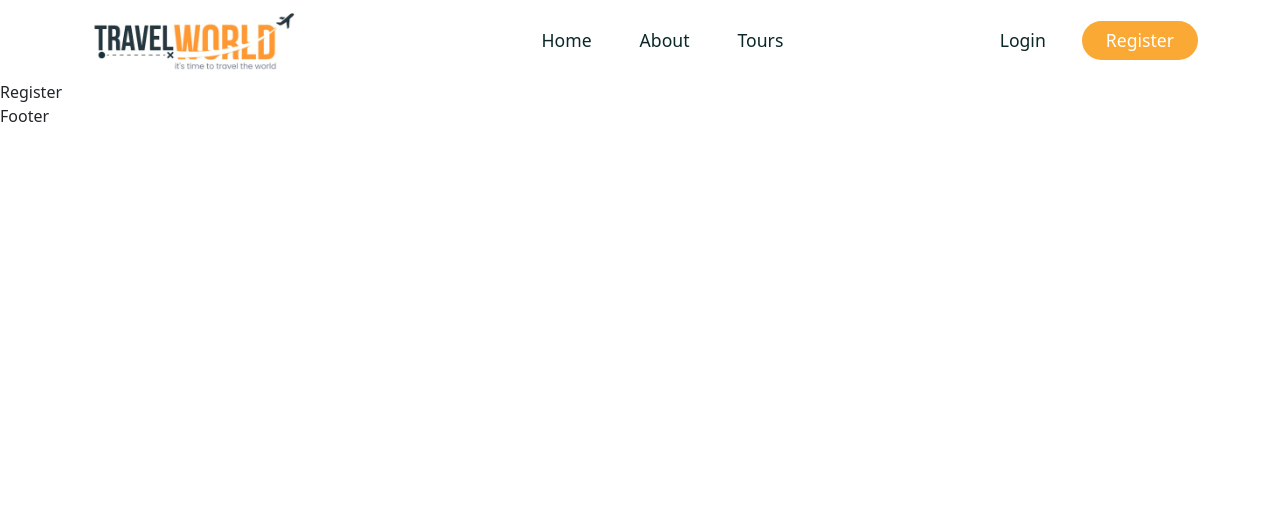
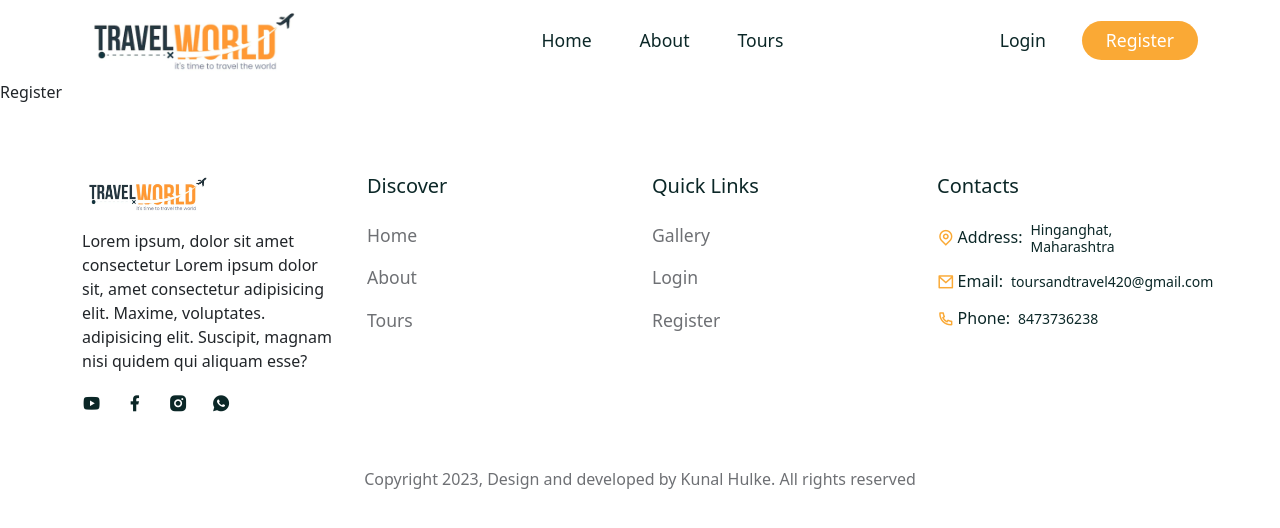
Before and after one commit to krh1102002/TandTwebsite, a React (Create React App) app in the folder frontend/: page /register in a window 1280 px wide. Shown: the top 528 px of the page. Built offline with nearby package versions, Linux system fonts and the light colour scheme; a web font is replaced by a local one.

Commit message:
adding footer

```diff
--- a/frontend/src/Pages/Home.jsx
+++ b/frontend/src/Pages/Home.jsx
@@ -14,6 +14,7 @@ import ScrollTrigger from "react-scroll-trigger";
 import experienceImg from ".././assets/images/experience.png";
 import MasonaryImgGallery from "../components/Image-gallery/masonaryImgGallery";
 import Testimonials from "../components/Testimonials/Testimonials";
+import Newsletter from "../shared/Newsletter";
 const Home = () => {
   const [counterOn, serCounterOn] = useState(false);
   return (
@@ -135,7 +136,7 @@ const Home = () => {
                   <div className="counter__box">
                     <span>
                       {counterOn && (
-                        <CountUp start={0} end={15} delay={0} duration={4} />
+                        <CountUp start={0} end={15} delay={0} duration={3} />
                       )}
                     </span>
                     <h6>Years Experience</h6>
@@ -186,6 +187,10 @@ const Home = () => {
         </Row>
       </Container>
     </section>
+
+
+          {/* newsletter constraints  */}
+    <Newsletter/>
     </>
   );
 };
--- /dev/null
+++ b/frontend/src/components/Footer/Footer.css
@@ -0,0 +1,43 @@
+.footer{
+    padding-top: 70px !important;
+    padding-bottom: 30px !important;
+}
+.footer .logo img{
+    width: 50% !important;
+    margin-bottom: 1rem !important;
+}
+.footer .logo p{
+    color: var(--text-color);
+}
+.social__links span a{
+    text-decoration: none !important;
+    color: var(--heading-color) !important;
+    font-size: 1.2rem !important;
+}
+.footer__link-title{
+    color: var(--heading-color)!important;
+    margin-bottom: 1rem !important;
+}
+.footer__quick-links li a{
+  text-decoration: none !important;
+  color: var(--text-color) !important;
+  font-size: 1.1rem !important;
+
+
+}
+.footer__quick-links h6 span i{
+    color:var(--secondary-color) !important;
+    font-size: 1.1rem !important;
+    padding-right: 3px;
+
+}
+.footer__quick-links h6 span{
+    display: flex;
+}
+.copyright{
+    color: var(--text-color);
+    font-size: 1rem;
+}
+.footer__quick-links h6 p{
+    font-size: 14px !important;
+}
--- a/frontend/src/components/Footer/Footer.jsx
+++ b/frontend/src/components/Footer/Footer.jsx
@@ -1,11 +1,137 @@
-import React from 'react';
+import React from "react";
+import { Container, Row, Col, ListGroup, ListGroupItem } from "reactstrap";
+import { Link } from "react-router-dom";
+import logo from "../../assets/images/logo.png";
+import './Footer.css'
+const quick__links = [
+  {
+    path: "/home",
+    display: "Home",
+  },
+  {
+    path: "/about",
+    display: "About",
+  },
+  {
+    path: "/tours",
+    display: "Tours",
+  },
+];
+const quick__links2 = [
+  {
+    path: "/gallery",
+    display: "Gallery",
+  },
+  {
+    path: "/login",
+    display: "Login",
+  },
+  {
+    path: "/register",
+    display: "Register",
+  },
+];
+const Footer = () => {
+    const year=new Date().getFullYear()
+  return (
+    <footer classname="footer" style={{paddingTop:"70px",paddingBottom:"30px" }}>
+      <Container>
+        <Row>
+          <Col lg="3">
+            <div className="logo">
+              <img src={logo} style={{width:"50%",marginBottom:"1rem"}} alt="logo img" />
+              <p >
+                Lorem ipsum, dolor sit amet consectetur Lorem ipsum dolor sit,
+                amet consectetur adipisicing elit. Maxime, voluptates.
+                adipisicing elit. Suscipit, magnam nisi quidem qui aliquam esse?
+              </p>
+              <div className="social__links d-flex gap-4 align-items-center">
+                <span>
+                  <Link to="#">
+                    <i className="ri-youtube-fill"></i>
+                  </Link>
+                </span>
+                <span>
+                  <Link to="#">
+                    <i className="ri-facebook-fill"></i>
+                  </Link>
+                </span>
+                <span>
+                  <Link to="#">
+                    <i
+                      className="ri-instagram-fill"
+                      style={{ color: "&#xEE65;" }}
+                    ></i>
+                  </Link>
+                </span>
+                <span>
+                  <Link to="#">
+                    <i className="ri-whatsapp-fill"></i>
+                  </Link>
+                </span>
+              </div>
+            </div>
+          </Col>
+          <Col lg="3">
+            <h5 className="footer__link-title">Discover</h5>
+            <ListGroup className="footer__quick-links">
+              {quick__links.map((item,index) => (
+                <ListGroupItem key={index} className="px-0 border-0">
+                  <Link to={item.path}>{item.display}</Link>
+                </ListGroupItem>
+              ))}
+            </ListGroup>
+          </Col>
+          <Col lg="3">
+            <h5 className="footer__link-title">Quick Links</h5>
+            <ListGroup className="footer__quick-links">
+              {quick__links2.map((item,index) => (
+                <ListGroupItem key={index} className="px-0 border-0">
+                  <Link to={item.path}>{item.display}</Link>
+                </ListGroupItem>
+              ))}
+            </ListGroup>
+          </Col>
+          <Col lg="3">
+            <h5 className="footer__link-title">Contacts</h5>
+            <ListGroup className="footer__quick-links">
+              <ListGroupItem className="px-0 border-0 d-flex align-items-center gap-3 ">
+                <h6 className="mb-0 d-flex align-items-center gap-2">
+                  <span>
+                    <i class="ri-map-pin-line"></i>
+                    Address:
+                  </span>
+                  <p className="mb-0">Hinganghat, Maharashtra</p>
+                </h6>
+              </ListGroupItem>
+              <ListGroupItem className="px-0 border-0 d-flex align-items-center gap-3 ">
+                <h6 className="mb-0 d-flex align-items-center gap-2">
+                  <span>
+                    <i class="ri-mail-line"></i>
+                    Email:
+                  </span>
+                  <p className="mb-0">toursandtravel420@gmail.com</p>
+                </h6>
+              </ListGroupItem>
+              <ListGroupItem className="px-0 border-0 d-flex align-items-center gap-3 ">
+                <h6 className="mb-0 d-flex align-items-center gap-2">
+                  <span>
+                  <i class="ri-phone-line"></i>
+                    Phone:
+                  </span>
+                  <p className="mb-0">8473736238</p>
+                </h6>
+              </ListGroupItem>
 
-const Footer = () => {
-    return (
-        <div>
-            Footer
-        </div>
-    );
+            </ListGroup>
+          </Col>
+          <Col lg="12" className="text-center pt-5">
+            <p className="copyright">Copyright {year}, Design and developed by Kunal Hulke. All rights reserved</p>
+          </Col>
+        </Row>
+      </Container>
+    </footer>
+  );
 };
 
 export default Footer;
--- a/frontend/src/components/Header/Header.css
+++ b/frontend/src/components/Header/Header.css
@@ -28,7 +28,7 @@
     color: var(--heading-color);
     display: none;
 }
-.sticky_header{
+.sticky__header{
     width: 100%;
     height: 80px;
     line-height: 80px;
--- a/frontend/src/components/Header/Header.jsx
+++ b/frontend/src/components/Header/Header.jsx
@@ -1,4 +1,4 @@
-import React from "react";
+import React,{useRef,useEffect} from "react";
 import { NavLink, Link } from "react-router-dom";
 import { Container, Row, Button } from "reactstrap";
 import logo from '../../assets/images/logo.png'
@@ -18,8 +18,22 @@ const nav_links = [
   },
 ];
 const Header = () => {
+  const headerRef=useRef(null)
+  const stickyHeaerFunc=()=>{
+    window.addEventListener('scroll',()=>{
+      if(document.body.scrollTop>80 || document.documentElement.scrollTop>80){
+        headerRef.current.classList.add('sticky__header')
+      }else{
+        headerRef.current.classList.remove('sticky__header')
+      }
+    })
+  }
+  useEffect(()=>{
+    stickyHeaerFunc()
+    return window.removeEventListener('scroll',stickyHeaerFunc)
+  })
   return (
-    <header className="header">
+    <header className="header" ref={headerRef}>
       <Container>
         <Row>
           <div className="nav_wrapper d-flex align-items-center justify-content-between">
--- /dev/null
+++ b/frontend/src/shared/Newsletter.css
@@ -0,0 +1,43 @@
+.newsletter{
+    background:#cae5f4;
+    padding: 0;
+    margin-top: 3rem;
+}
+.newsletter__img{
+    width: 100%;
+}
+.newsletter__content{
+    padding: 50px 0;
+}
+.newsletter__content h2{
+    font-size: 2.5rem;
+    margin-bottom: 2rem;
+}
+.newsletter__input{
+    display: flex;
+    align-items: center;
+    justify-content: space-between;
+    background: #fff;
+    padding: 0.5rem;
+    margin-bottom: 2rem;
+    border-radius: 5px;
+}
+.newsletter__input input{
+    border: none;
+    font-size: 1rem;
+    color: var(--heading-color);
+}
+.newsletter__input input:focus{
+    outline: none;
+}
+.newsletter__btn{
+    padding: 0.5rem 1.5rem!important;
+    background: var(--secondary-color) !important;
+    font-size: 1.1rem !important;
+    color: #fff !important;
+}
+.newsletter p{
+    font-size: 1.1rem !important;
+    color: var(--heading-color) !important;
+
+}
--- /dev/null
+++ b/frontend/src/shared/Newsletter.jsx
@@ -0,0 +1,37 @@
+import React from "react";
+import "./Newsletter.css";
+import { Container, Row, Col } from "reactstrap";
+import maletourist from ".././assets/images/male-tourist.png";
+const Newsletter = () => {
+  return (
+    <section className="newsletter">
+      <Container>
+        <Row>
+          <Col lg="6">
+            <div className="newsletter__content">
+              <h2>Subscribe now to get useful traveling information.</h2>
+              <div className="newsletter__input">
+                <input type="email" placeholder="Enter Your mail" />
+                <button className="btn newsletter__btn">Subscribe</button>
+              </div>
+              <p>
+                Lorem ipsum dolor sit amet consectetur adipisicing elit. Dicta
+                id quis voluptate blanditiis, voluptatem sunt quasi ad earum
+                possimus soluta?
+              </p>
+            </div>
+
+          </Col>
+          <Col lg="6">
+            <div className="newsletter_img">
+                <img src={maletourist} alt="maletourists" />
+            </div>
+          </Col>
+
+                  </Row>
+      </Container>
+    </section>
+  );
+};
+
+export default Newsletter;
```
